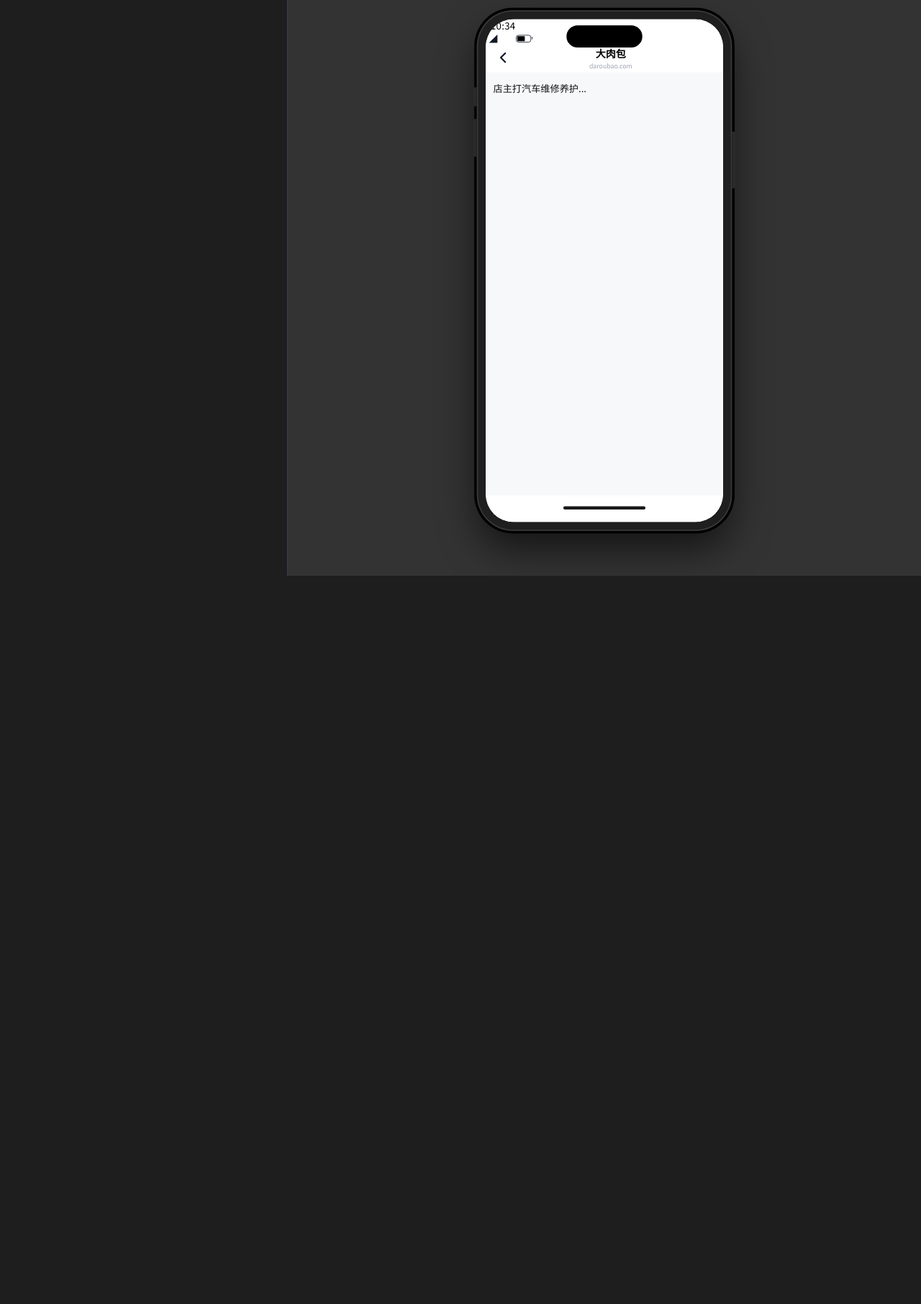
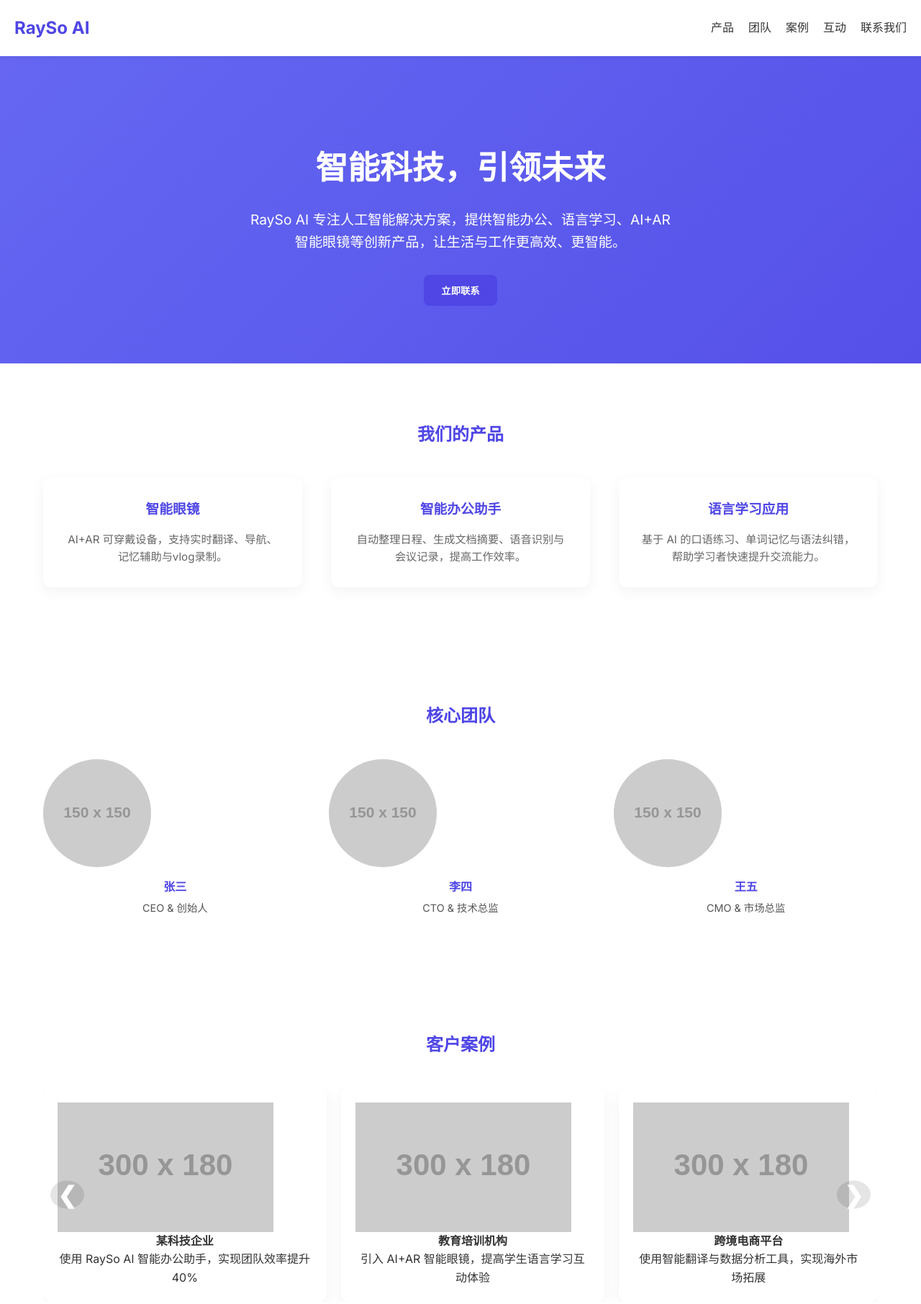
Before and after one commit to RayShen520/seo-article-generator, a plain HTML site: page index.html in a window 1280 px wide. Shown: the top 1812 px of the page at 72% size. Before the commit the page ends 800 px from the top, so only its background shows below. Drawn offline with nearby package versions, Linux system fonts and the light colour scheme; placeholder pictures from the web are drawn by us.

Commit message:
Add files via upload

```diff
--- a/index.html
+++ b/index.html
@@ -1,351 +1,234 @@
 <!DOCTYPE html>
 <html lang="zh-CN">
 <head>
-    <meta charset="UTF-8">
-    <meta name="viewport" content="width=device-width, initial-scale=1.0, maximum-scale=1">
-    <title>豆包剧本生成器 (iPhone版)</title>
-    <script src="https://cdn.tailwindcss.com"></script>
-    <script src="https://unpkg.com/vue@3/dist/vue.global.js"></script>
-    <script src="https://cdnjs.cloudflare.com/ajax/libs/html2canvas/1.4.1/html2canvas.min.js"></script>
+  <meta charset="UTF-8">
+  <meta name="viewport" content="width=device-width, initial-scale=1.0">
+  <meta name="description" content="RaySo AI——专注人工智能解决方案，提供智能办公、语言学习、AI+AR智能眼镜等创新产品。">
+  <title>RaySo AI - 智能科技引领未来</title>
+  <link href="https://fonts.googleapis.com/css2?family=Inter:wght@400;600;700&display=swap" rel="stylesheet">
+  <style>
+    /* 全局样式 */
+    * { margin: 0; padding: 0; box-sizing: border-box; font-family: 'Inter', sans-serif; }
+    body { line-height: 1.6; color: #333; scroll-behavior: smooth; }
+    a { text-decoration: none; color: inherit; }
+    img { max-width: 100%; display: block; }
+    section { padding: 80px 20px; }
+    .container { max-width: 1200px; margin: 0 auto; }
+    button { cursor: pointer; border: none; border-radius: 8px; padding: 12px 24px; background: #4f46e5; color: #fff; font-weight: 600; transition: all 0.3s; }
+    button:hover { background: #3730a3; transform: translateY(-2px); }
 
-    <style>
-        @import url('https://fonts.googleapis.com/css2?family=Noto+Sans+SC:wght@400;500;600;700&display=swap');
-        @import url('https://fonts.googleapis.com/css2?family=Roboto:wght@500&display=swap');
+    /* 导航 */
+    nav { display: flex; justify-content: space-between; align-items: center; padding: 20px; background: #fff; position: sticky; top: 0; z-index: 1000; box-shadow: 0 2px 6px rgba(0,0,0,0.05);}
+    nav .logo { font-size: 1.5rem; font-weight: 700; color: #4f46e5; }
+    nav ul { display: flex; gap: 20px; list-style: none; }
+    nav ul li { font-weight: 500; }
+    nav ul li a:hover { color: #4f46e5; }
 
-        html, body {
-            height: 100%;
-            margin: 0;
-            padding: 0;
-        }
+    /* Hero */
+    .hero { display: flex; flex-direction: column; align-items: center; justify-content: center; text-align: center; padding: 120px 20px 80px; background: linear-gradient(-45deg, #4f46e5, #6366f1, #8b5cf6, #4f46e5); background-size: 400% 400%; color: #fff; animation: gradientBG 15s ease infinite; }
+    @keyframes gradientBG {
+      0% { background-position: 0% 50%; }
+      50% { background-position: 100% 50%; }
+      100% { background-position: 0% 50%; }
+    }
+    .hero h1 { font-size: 2.8rem; margin-bottom: 20px; opacity:0; transform:translateY(30px); transition: all 1s ease; }
+    .hero p { font-size: 1.2rem; margin-bottom: 30px; max-width: 600px; opacity:0; transform:translateY(30px); transition: all 1s ease 0.3s; }
 
-        body {
-            font-family: 'Noto Sans SC', sans-serif;
-            background-color: #1e1e1e;
-            overflow: hidden; /* 让内部控制滚动 */
-        }
+    /* 产品模块 */
+    .products { display: grid; grid-template-columns: repeat(auto-fit, minmax(280px, 1fr)); gap: 40px; margin-top: 40px; }
+    .product-card { background: #fff; padding: 30px; border-radius: 12px; box-shadow: 0 6px 20px rgba(0,0,0,0.05); text-align: center; transition: all 0.5s; opacity:0; transform:translateY(30px); }
+    .product-card:hover { transform: translateY(-10px) scale(1.05); box-shadow: 0 10px 30px rgba(0,0,0,0.1); }
+    .product-card h3 { margin-bottom: 15px; color: #4f46e5; }
+    .product-card p { color: #666; font-size: 0.95rem; }
 
-        /* ---- 手机整体缩放容器 ---- */
-        .phone-scale-wrapper {
-            transform-origin: top center;
-            display: inline-block;
-        }
+    /* 团队模块 */
+    .team { display: grid; grid-template-columns: repeat(auto-fit, minmax(220px, 1fr)); gap: 30px; margin-top: 40px; }
+    .member-card { text-align: center; opacity:0; transform:translateY(30px); transition: all 0.5s; }
+    .member-card img { border-radius: 50%; margin-bottom: 15px; }
+    .member-card h4 { margin-bottom: 5px; color: #4f46e5; }
+    .member-card p { font-size: 0.9rem; color: #555; }
 
-        /* --- iPhone 15 Pro 模拟 --- */
-        .iphone-bezel {
-            width: 400px;
-            height: 820px;
-            background-color: #1f1f1f;
-            border-radius: 55px;
-            box-shadow:
-                0 0 0 2px #3a3a3a,
-                0 0 0 6px #000,
-                0 30px 60px rgba(0,0,0,0.6);
-            padding: 12px;
-            position: relative;
-            margin: 0 auto;
-            box-sizing: border-box;
-            flex-shrink: 0;
-        }
+    /* 联系我们模块 */
+    .contact form { max-width: 600px; margin: 0 auto; display: flex; flex-direction: column; gap: 15px; opacity:0; transform:translateY(30px); transition: all 0.5s; }
+    .contact input, .contact textarea { padding: 12px; border: 1px solid #ccc; border-radius: 8px; width: 100%; font-size: 1rem; }
+    .contact textarea { resize: vertical; min-height: 120px; }
 
-        .iphone-bezel::before {
-            content: ''; position: absolute; left: -8px; top: 120px;
-            width: 6px; height: 30px; background: #2a2a2a; border-radius: 4px 0 0 4px;
-        }
-        .iphone-bezel::after {
-            content: ''; position: absolute; left: -8px; top: 170px;
-            width: 6px; height: 60px; background: #2a2a2a; border-radius: 4px 0 0 4px;
-        }
-        .power-btn {
-            position: absolute; right: -8px; top: 190px;
-            width: 6px; height: 90px; background: #2a2a2a; border-radius: 0 4px 4px 0;
-        }
+    /* 客户案例轮播 */
+    .carousel { position: relative; overflow: hidden; margin-top:40px; }
+    .carousel-track { display: flex; transition: transform 0.5s ease; gap: 20px; }
+    .case-card { min-width: 300px; background:#fff; border-radius:12px; padding:20px; box-shadow:0 6px 20px rgba(0,0,0,0.05); text-align:center; }
+    .carousel button { position: absolute; top:50%; transform: translateY(-50%); background: rgba(0,0,0,0.1); border:none; font-size:2rem; padding:0 10px; border-radius:50%; cursor:pointer; transition:0.3s; }
+    .carousel button:hover { background: rgba(0,0,0,0.2); }
+    .prev { left: 10px; }
+    .next { right: 10px; }
+    @media (max-width:768px){ .case-card { min-width: 80%; } }
 
-        .dynamic-island {
-            width: 120px;
-            height: 35px;
-            background-color: #000;
-            border-radius: 20px;
-            position: absolute;
-            top: 22px; left: 50%; transform: translateX(-50%);
-            z-index: 999;
-        }
+    /* AI+AR 产品互动效果 */
+    .interactive-demo { display:flex; justify-content:center; margin-top:40px; }
+    .product-img { position:relative; width:400px; transition: transform 0.5s; }
+    .product-img:hover { transform: scale(1.05) rotateY(10deg); }
+    .feature { position:absolute; background: rgba(79,70,229,0.8); color:#fff; padding:5px 10px; border-radius:6px; font-size:0.9rem; pointer-events:none; opacity:0; transition:0.5s; }
+    .product-img:hover .feature { opacity:1; }
+    @media(max-width:768px){ .product-img{ width:80%; } }
 
-        .phone-screen {
-            width: 100%;
-            height: 100%;
-            background: #fff;
-            border-radius: 44px;
-            overflow: hidden;
-            display: flex;
-            flex-direction: column;
-            clip-path: inset(0px round 44px);
-        }
+    /* Footer */
+    footer { text-align: center; padding: 30px 20px; background: #f9f9f9; font-size: 0.9rem; color: #666; }
 
-        .doubao-bg { background-color: #f7f8fa; }
-
-        .bubble-user {
-            background-color: #3761F3;
-            color: white;
-            border-radius: 12px 2px 12px 12px;
-            padding: 11px 14px;
-            font-size: 15px;
-            line-height: 1.5;
-            max-width: 85%;
-        }
-
-        .bot-text {
-            font-size: 15px;
-            line-height: 1.7;
-            color: #111;
-        }
-
-        .citation-bar {
-            display: flex;
-            align-items: center;
-            gap: 4px;
-            color: #666;
-            font-size: 12px;
-            margin-bottom: 6px;
-        }
-
-        .no-scrollbar::-webkit-scrollbar { display: none; }
-    </style>
+    /* 响应式 */
+    @media (max-width: 768px) {
+      .hero h1 { font-size: 2rem; }
+      .hero p { font-size: 1rem; }
+    }
+  </style>
 </head>
-
 <body>
 
-<div id="app" class="flex h-full">
+  <!-- 导航 -->
+  <nav>
+    <div class="logo">RaySo AI</div>
+    <ul>
+      <li><a href="#products">产品</a></li>
+      <li><a href="#team">团队</a></li>
+      <li><a href="#cases">案例</a></li>
+      <li><a href="#interactive">互动</a></li>
+      <li><a href="#contact">联系我们</a></li>
+    </ul>
+  </nav>
 
-    <!-- 左侧编辑区（手机端隐藏） -->
-    <div class="w-[400px] admin-panel p-6 border-r border-gray-700 overflow-y-auto hidden md:flex flex-col">
-        <!-- 内容省略，与原文件一致 -->
+  <!-- Hero -->
+  <section class="hero">
+    <h1 class="fade-up">智能科技，引领未来</h1>
+    <p class="fade-up">RaySo AI 专注人工智能解决方案，提供智能办公、语言学习、AI+AR智能眼镜等创新产品，让生活与工作更高效、更智能。</p>
+    <button onclick="document.getElementById('contact').scrollIntoView({behavior:'smooth'})">立即联系</button>
+  </section>
+
+  <!-- 产品 -->
+  <section id="products" class="container">
+    <h2 style="text-align:center; color:#4f46e5;">我们的产品</h2>
+    <div class="products">
+      <div class="product-card">
+        <h3>智能眼镜</h3>
+        <p>AI+AR 可穿戴设备，支持实时翻译、导航、记忆辅助与vlog录制。</p>
+      </div>
+      <div class="product-card">
+        <h3>智能办公助手</h3>
+        <p>自动整理日程、生成文档摘要、语音识别与会议记录，提高工作效率。</p>
+      </div>
+      <div class="product-card">
+        <h3>语言学习应用</h3>
+        <p>基于 AI 的口语练习、单词记忆与语法纠错，帮助学习者快速提升交流能力。</p>
+      </div>
     </div>
+  </section>
 
-    <!-- 右侧预览区（关键：手机端可滚动） -->
-    <div class="flex-1 bg-[#333] flex items-start justify-center p-4 overflow-auto relative">
+  <!-- 团队 -->
+  <section id="team" class="container">
+    <h2 style="text-align:center; color:#4f46e5;">核心团队</h2>
+    <div class="team">
+      <div class="member-card">
+        <img src="https://via.placeholder.com/150" alt="CEO">
+        <h4>张三</h4>
+        <p>CEO & 创始人</p>
+      </div>
+      <div class="member-card">
+        <img src="https://via.placeholder.com/150" alt="CTO">
+        <h4>李四</h4>
+        <p>CTO & 技术总监</p>
+      </div>
+      <div class="member-card">
+        <img src="https://via.placeholder.com/150" alt="CMO">
+        <h4>王五</h4>
+        <p>CMO & 市场总监</p>
+      </div>
+    </div>
+  </section>
 
-        <!-- 自适应缩放容器 -->
-        <div class="phone-scale-wrapper">
-        <div ref="phoneRef" class="iphone-bezel">
-            <div class="power-btn"></div>
-            <div class="dynamic-island"></div>
+  <!-- 客户案例轮播 -->
+  <section id="cases" class="container">
+    <h2 style="text-align:center; color:#4f46e5;">客户案例</h2>
+    <div class="carousel">
+      <button class="prev">&#10094;</button>
+      <div class="carousel-track">
+        <div class="case-card">
+          <img src="https://via.placeholder.com/300x180" alt="客户1">
+          <h4>某科技企业</h4>
+          <p>使用 RaySo AI 智能办公助手，实现团队效率提升 40%</p>
+        </div>
+        <div class="case-card">
+          <img src="https://via.placeholder.com/300x180" alt="客户2">
+          <h4>教育培训机构</h4>
+          <p>引入 AI+AR 智能眼镜，提高学生语言学习互动体验</p>
+        </div>
+        <div class="case-card">
+          <img src="https://via.placeholder.com/300x180" alt="客户3">
+          <h4>跨境电商平台</h4>
+          <p>使用智能翻译与数据分析工具，实现海外市场拓展</p>
+        </div>
+      </div>
+      <button class="next">&#10095;</button>
+    </div>
+  </section>
 
-            <div class="phone-screen">
+  <!-- AI+AR 产品互动效果 -->
+  <section id="interactive" class="container">
+    <h2 style="text-align:center; color:#4f46e5;">AI+AR 智能眼镜互动展示</h2>
+    <div class="interactive-demo">
+      <div class="product-img">
+        <img src="https://via.placeholder.com/400x300" alt="智能眼镜">
+        <div class="feature" style="top:20%; left:60%;">实时翻译</div>
+        <div class="feature" style="top:50%; left:30%;">导航提示</div>
+        <div class="feature" style="top:70%; left:70%;">vlog录制</div>
+      </div>
+    </div>
+  </section>
 
-                <!-- 状态栏 -->
-                <div class="ios-status-bar bg-white z-20 relative">
-                    <div class="w-20 pl-2 text-[15px] tracking-wide">{{ config.time }}</div>
+  <!-- 联系我们 -->
+  <section id="contact" class="contact container">
+    <h2 style="text-align:center; color:#4f46e5;">联系我们</h2>
+    <form action="https://formspree.io/f/yourformid" method="POST">
+      <input type="text" name="name" placeholder="姓名" required>
+      <input type="email" name="email" placeholder="邮箱" required>
+      <textarea name="message" placeholder="留言" required></textarea>
+      <button type="submit">发送消息</button>
+    </form>
+  </section>
 
-                    <div class="w-20 flex justify-end items-center gap-1.5 text-gray-900 pr-2">
-                        <svg class="w-4 h-4" viewBox="0 0 24 24" fill="currentColor"><path d="M2 22h20V2z"/></svg>
-                        <svg class="w-4 h-4" viewBox="0 0 24 24" fill="currentColor"><path d="M12.01 21.49L23.64 7z"/></svg>
-                        <div class="flex items-center">
-                            <div class="relative">
-                                <div class="w-6 h-3 border-[1.5px] border-gray-800 rounded-[4px] p-[1px] flex items-center">
-                                    <div class="h-full bg-black rounded-[1px]" :style="{width: config.battery + '%'}"></div>
-                                </div>
-                                <div class="absolute -right-[2px] top-[3px] h-1 w-[1.5px] bg-gray-800"></div>
-                            </div>
-                        </div>
-                    </div>
-                </div>
+  <!-- Footer -->
+  <footer>
+    &copy; 2025 RaySo AI. 保留所有权利.
+  </footer>
 
-                <!-- 顶部栏 -->
-                <div class="h-[46px] bg-white flex items-center justify-between px-2 border-b border-gray-50 z-20 relative">
-                    <div class="w-10 h-10 flex items-center justify-center">
-                        <svg class="w-6 h-6 text-gray-900" fill="none" stroke="currentColor" stroke-width="2.5"
-                             viewBox="0 0 24 24"><path stroke-linecap="round" stroke-linejoin="round" d="M15 19l-7-7 7-7"></path></svg>
-                    </div>
-                    <div class="flex flex-col items-center -ml-4">
-                        <div class="flex items-center gap-1.5">
-                            <span class="font-bold text-[16px]">大肉包</span>
-                        </div>
-                        <span class="text-[10px] text-gray-400">daroubao.com</span>
-                    </div>
+  <!-- JS 动画 & 客户案例轮播 -->
+  <script>
+    // 滚动动画
+    const fadeElements = document.querySelectorAll('.fade-up, .product-card, .member-card, .contact form');
+    function handleScroll() {
+      const triggerBottom = window.innerHeight * 0.85;
+      fadeElements.forEach(el => {
+        const boxTop = el.getBoundingClientRect().top;
+        if(boxTop < triggerBottom){
+          el.style.opacity = 1;
+          el.style.transform = 'translateY(0)';
+        }
+      });
+    }
+    window.addEventListener('scroll', handleScroll);
+    window.addEventListener('load', handleScroll);
 
-                    <div class="flex items-center gap-1 pr-1">
-                        <!-- icons -->
-                    </div>
-                </div>
+    // 客户案例轮播
+    const track = document.querySelector('.carousel-track');
+    const prevBtn = document.querySelector('.prev');
+    const nextBtn = document.querySelector('.next');
+    let index = 0;
 
-                <!-- 聊天内容 -->
-                <div class="flex-1 doubao-bg overflow-y-auto p-3 space-y-5 no-scrollbar relative">
-                    <div v-for="(msg, idx) in chatList" :key="idx"
-                         class="w-full flex flex-col relative"
-                         :class="msg.type === 'user' ? 'items-end' : 'items-start'">
+    function updateCarousel(){
+      const width = track.children[0].offsetWidth + 20;
+      track.style.transform = `translateX(${-index * width}px)`;
+    }
 
-                        <div v-if="msg.type === 'user'" class="bubble-user"
-                             v-html="formatText(msg.content)"></div>
-
-                        <div v-else class="max-w-full w-full text-left">
-
-                            <div v-if="msg.citation" class="citation-bar">
-                                <span>引用 {{ msg.citation }} 篇资料参考</span>
-                                <svg class="w-3.5 h-3.5" fill="none" stroke="currentColor" stroke-width="2"
-                                     viewBox="0 0 24 24"><path stroke-linecap="round" stroke-linejoin="round"
-                                     d="M9 5l7 7-7 7"></path></svg>
-                            </div>
-
-                            <div class="bot-text" v-html="formatText(msg.content)"></div>
-
-                            <div v-if="msg.hasArrow"
-                                 class="flex justify-center -mt-3 relative z-10 h-0">
-                                 <div class="w-10 h-10 bg-white rounded-full shadow-md border border-gray-100
-                                             flex items-center justify-center translate-y-[-10px]">
-                                    <svg class="w-5 h-5 text-gray-700" fill="none" stroke="currentColor"
-                                         stroke-width="2" viewBox="0 0 24 24">
-                                         <path stroke-linecap="round" stroke-linejoin="round"
-                                         d="M19 14l-7 7m0 0l-7-7m7 7V3"/>
-                                    </svg>
-                                 </div>
-                            </div>
-
-                        </div>
-                    </div>
-                </div>
-
-                <!-- 底部栏 -->
-                <div class="bg-white pt-2 pb-5 border-t border-gray-50 z-20 relative">
-                    <!-- pills -->
-                    <div class="w-[130px] h-[5px] bg-black rounded-full mx-auto mt-2 opacity-90"></div>
-                </div>
-
-            </div>
-        </div>
-        </div> <!-- End phone-scale-wrapper -->
-
-    </div>
-</div>
-
-<script>
-const { createApp, ref, reactive, onMounted } = Vue;
-
-createApp({
-    setup() {
-        const phoneRef = ref(null);
-        const isGenerating = ref(false);
-
-        const defaultScript = `B: 店主打汽车维修养护...`;
-
-        const scriptText = ref(defaultScript);
-        const chatList = ref([]);
-        const config = reactive({
-            time: '10:34',
-            battery: 60
-        });
-
-        const parseScript = () => {
-            const lines = scriptText.value.split('\n');
-            const result = [];
-            let currentCitation = null;
-
-            lines.forEach(line => {
-                const trimLine = line.trim();
-                if (!trimLine) return;
-
-                if (trimLine.startsWith('引用:')) {
-                    currentCitation = trimLine.split(/[:：]/)[1].trim();
-                    return;
-                }
-
-                if (trimLine === '[箭头]') {
-                    if (result.length > 0 && result[result.length-1].type === 'bot')
-                        result[result.length-1].hasArrow = true;
-                    return;
-                }
-
-                if (trimLine.startsWith('A:')) {
-                    result.push({ type: 'user', content: trimLine.slice(2).trim() });
-                    currentCitation = null;
-                } else if (trimLine.startsWith('B:')) {
-                    result.push({
-                        type: 'bot',
-                        content: trimLine.slice(2).trim(),
-                        citation: currentCitation,
-                        hasArrow: false
-                    });
-                    currentCitation = null;
-                } else {
-                    if (result.length > 0)
-                        result[result.length - 1].content += '\n' + trimLine;
-                }
-            });
-
-            chatList.value = result;
-        };
-
-        const formatText = (text) => {
-            if (!text) return '';
-            return text
-                .replace(/\*\*(.*?)\*\*/g, '<strong>$1</strong>')
-                .replace(/\n/g, '<br>');
-        };
-
-        const resetScript = () => {
-            scriptText.value = defaultScript;
-            parseScript();
-        };
-
-        /* ----------- 新版：宽度 + 高度双维度缩放 ----------- */
-        const autoScale = () => {
-            const wrapper = document.querySelector('.phone-scale-wrapper');
-            if (!wrapper) return;
-
-            const phoneWidth = 400;
-            const phoneHeight = 820;
-
-            const maxWidth = window.innerWidth * 0.95;
-            const maxHeight = window.innerHeight * 0.90;
-
-            const scaleX = maxWidth / phoneWidth;
-            const scaleY = maxHeight / phoneHeight;
-
-            const scale = Math.min(scaleX, scaleY, 1);
-
-            wrapper.style.transform = `scale(${scale})`;
-        };
-
-        const downloadImage = async () => {
-            if (!phoneRef.value) return;
-            isGenerating.value = true;
-
-            try {
-                await new Promise(r => setTimeout(r, 100));
-
-                const canvas = await html2canvas(phoneRef.value, {
-                    scale: 3,
-                    useCORS: true,
-                    backgroundColor: null,
-                    logging: false
-                });
-
-                const link = document.createElement('a');
-                link.download = `doubao_chat_${Date.now()}.png`;
-                link.href = canvas.toDataURL('image/png');
-                link.click();
-
-            } catch (err) {
-                alert('截图生成失败，请重试');
-            } finally {
-                isGenerating.value = false;
-            }
-        };
-
-        onMounted(() => {
-            parseScript();
-            autoScale();
-            window.addEventListener('resize', autoScale);
-        });
-
-        return {
-            scriptText, chatList, config,
-            phoneRef, isGenerating,
-            parseScript, formatText, resetScript,
-            downloadImage
-        };
-    }
-}).mount('#app');
-</script>
-
+    nextBtn.addEventListener('click', ()=>{ index = (index+1) % track.children.length; updateCarousel(); });
+    prevBtn.addEventListener('click', ()=>{ index = (index-1+track.children.length) % track.children.length; updateCarousel(); });
+    window.addEventListener('resize', updateCarousel);
+  </script>
 </body>
 </html>
```
